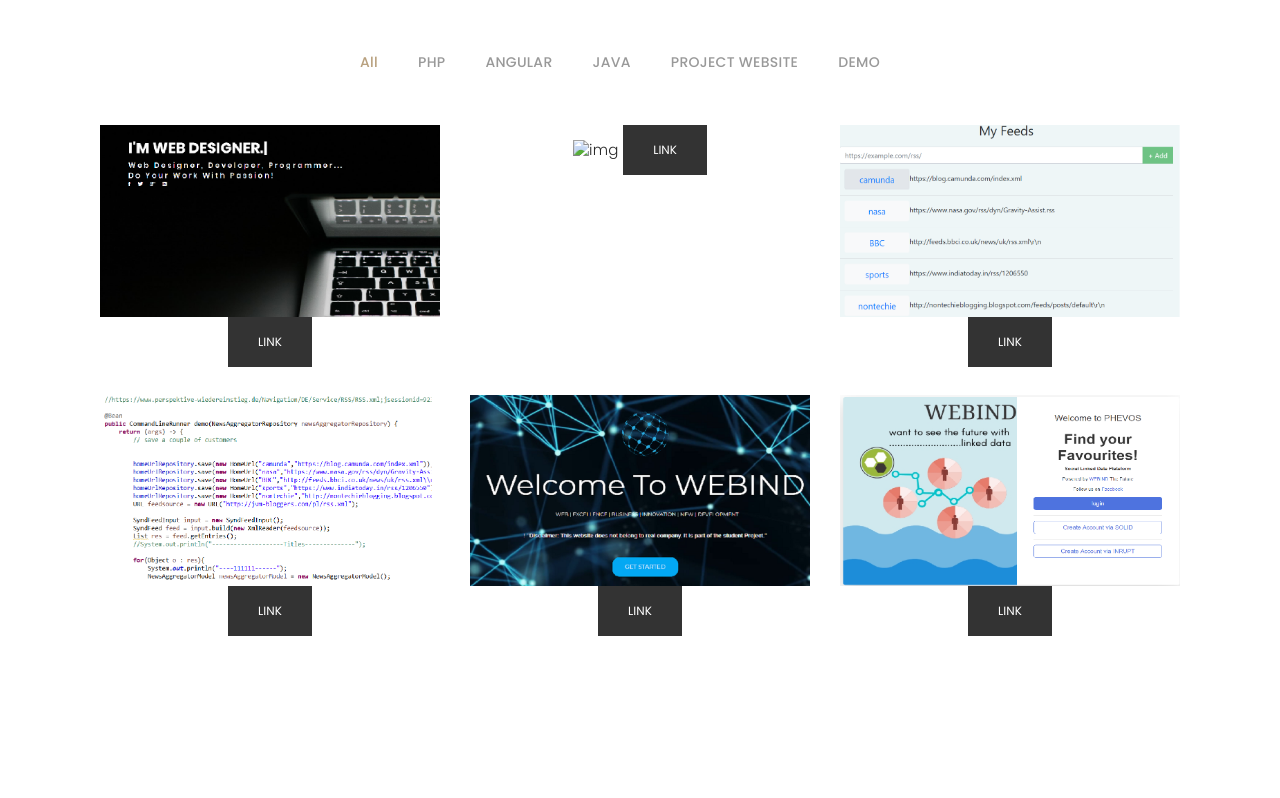
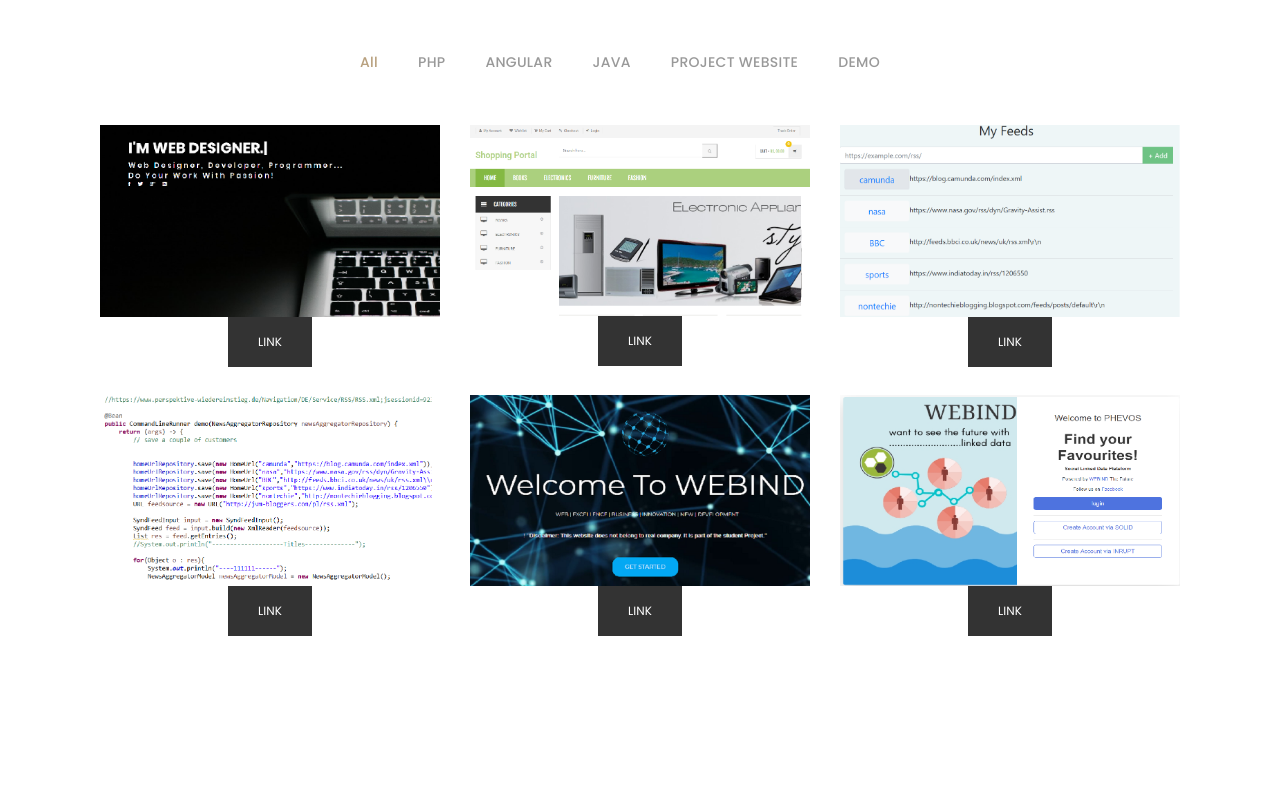
Before and after one commit to adityashukla55/Adis_site, a plain HTML site: page index.html in a window 1280 px wide. Shown: the part 1180-1978 px from the top of the page. Drawn offline with nearby package versions, Linux system fonts and the light colour scheme; files whose address does not match are found by name; a web font is replaced by a local one.

Commit message:
Update index.html

```diff
--- a/index.html
+++ b/index.html
@@ -204,8 +204,8 @@
             </div>
 
             <div class="col-lg-4 col-md-6 portfolio-thumbnail all php">
-              <a class="popup-img" href="images/php.jpg">
-                <img src="images/php.jpg"  alt="img">
+              <a class="popup-img" href="images/php.png">
+                <img src="images/php.png"  alt="img">
               </a>
               <a href="https://github.com/adityashukla55/shopping" target="_blank"><button type="button" class="btn btn-primary">Link</button></a>
             </div>
```
